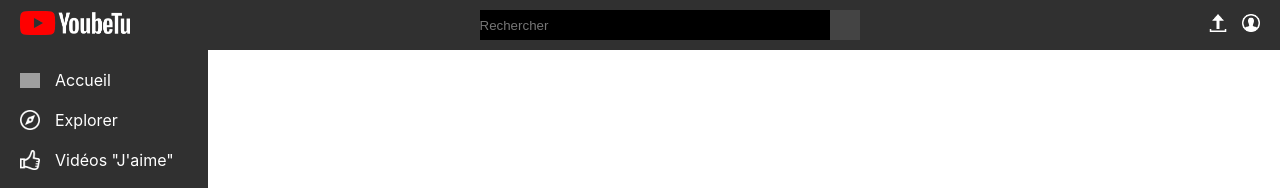
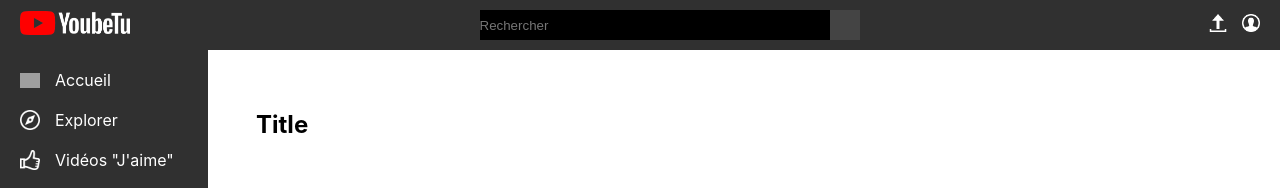
Before and after one commit to LeoPhilip33/youbetu-front, a React (Create React App) app: page /watch/1 in a window 1280 px wide. Shown: the top 188 px of the page. Built offline with nearby package versions, Linux system fonts and the light colour scheme; no server answers; grey boxes are pictures that could not be loaded.

Commit message:
:sparkles: jsais plus en vrai

```diff
--- a/src/App.tsx
+++ b/src/App.tsx
@@ -6,6 +6,7 @@ import { BrowserRouter as Router, Route, Routes } from "react-router-dom"
 import Home from './pages/Home/Home';
 import Register from './pages/Auth/Register';
 import UploadVideo from './pages/UploadVideo/UploadVideo';
+import Video from './pages/Video/Video';
 
 function App() {
 
@@ -25,6 +26,7 @@ function App() {
 						<Route path="/" element={<Home />}></Route>
 						<Route path="/register" element={<Register />}></Route>
 						<Route path="/upload-video" element={<UploadVideo />}></Route>
+						<Route path="/watch/:id" element={<Video />}></Route>
 					</Routes>
 				</div >
 			</div >
--- a/src/components/Video/VideoMiniature.tsx
+++ b/src/components/Video/VideoMiniature.tsx
@@ -1,14 +1,15 @@
 
 import './VideoMiniature.scss';
 import { uploadUrl } from '../../config';
+import { BrowserRouter as Router, Route, Link, Routes } from "react-router-dom"
 
 function VideoMiniature(props: any) {
     return (
-        <div className='video-miniature'>
+        <Link to={`/watch/${props.id}`} className='video-miniature'>
             <img src={uploadUrl + '/miniatures/' + props.miniature} />
             <h2>{props.title}</h2>
             <h1>{props.views}</h1>
-        </div>
+        </Link>
     );
 }
 
--- /dev/null
+++ b/src/pages/Video/Video.tsx
@@ -0,0 +1,28 @@
+
+import './Video.scss';
+import { uploadUrl } from '../../config';
+import { BrowserRouter as Router, Route, Link, Routes, useSearchParams, useParams } from "react-router-dom"
+import React from "react";
+import axios from 'axios'
+import url from '../../config';
+
+function Video() {
+    const [video, setVideo] = React.useState([])
+    let { id } = useParams();
+
+    React.useEffect(() => {
+        console.log(`${url}/video/${id}`)
+        axios.get(`${url}/video/${id}`)
+            .then((res) => {
+                console.log(res.data)
+                setVideo(res.data);
+            })
+    }, []);
+    return (
+        <section>
+            <h1>Title</h1>
+        </section>
+    );
+}
+
+export default Video;
```
Also changed, not shown: src/pages/Video/Video.scss (added).
